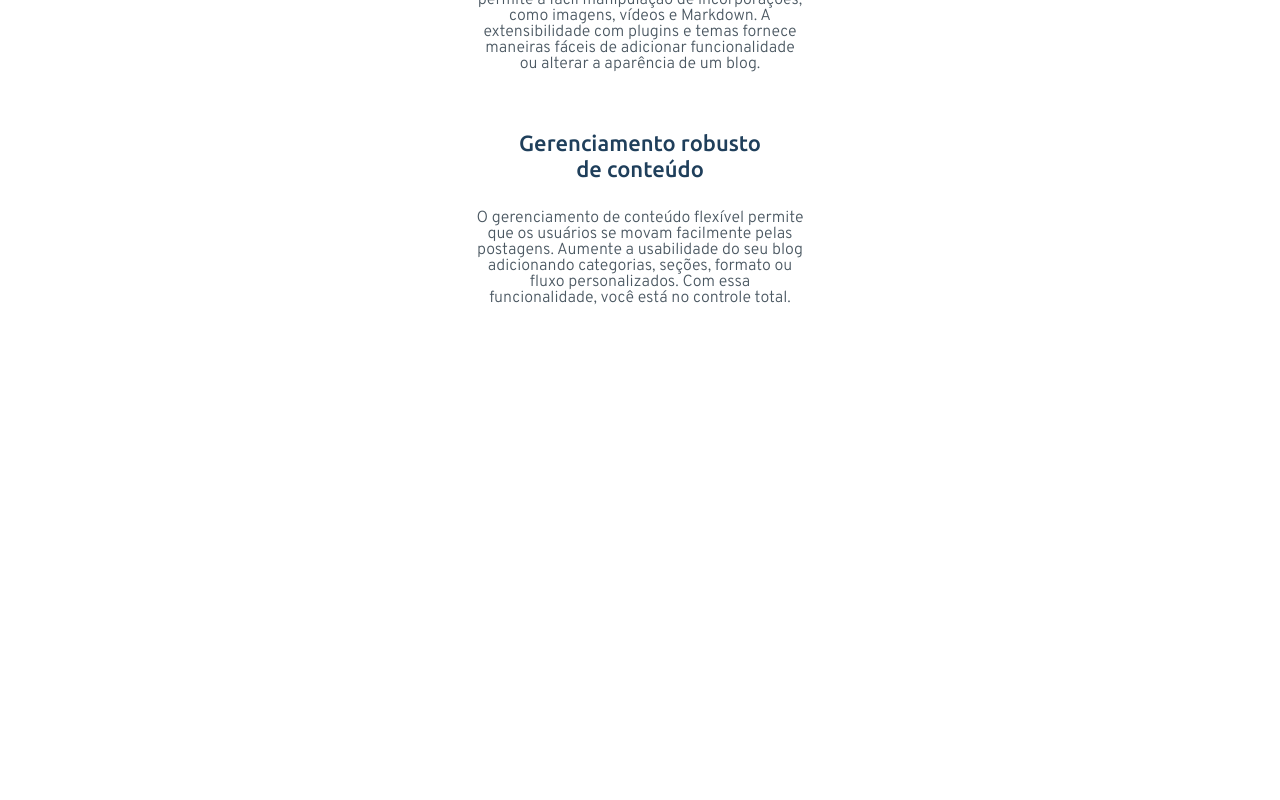
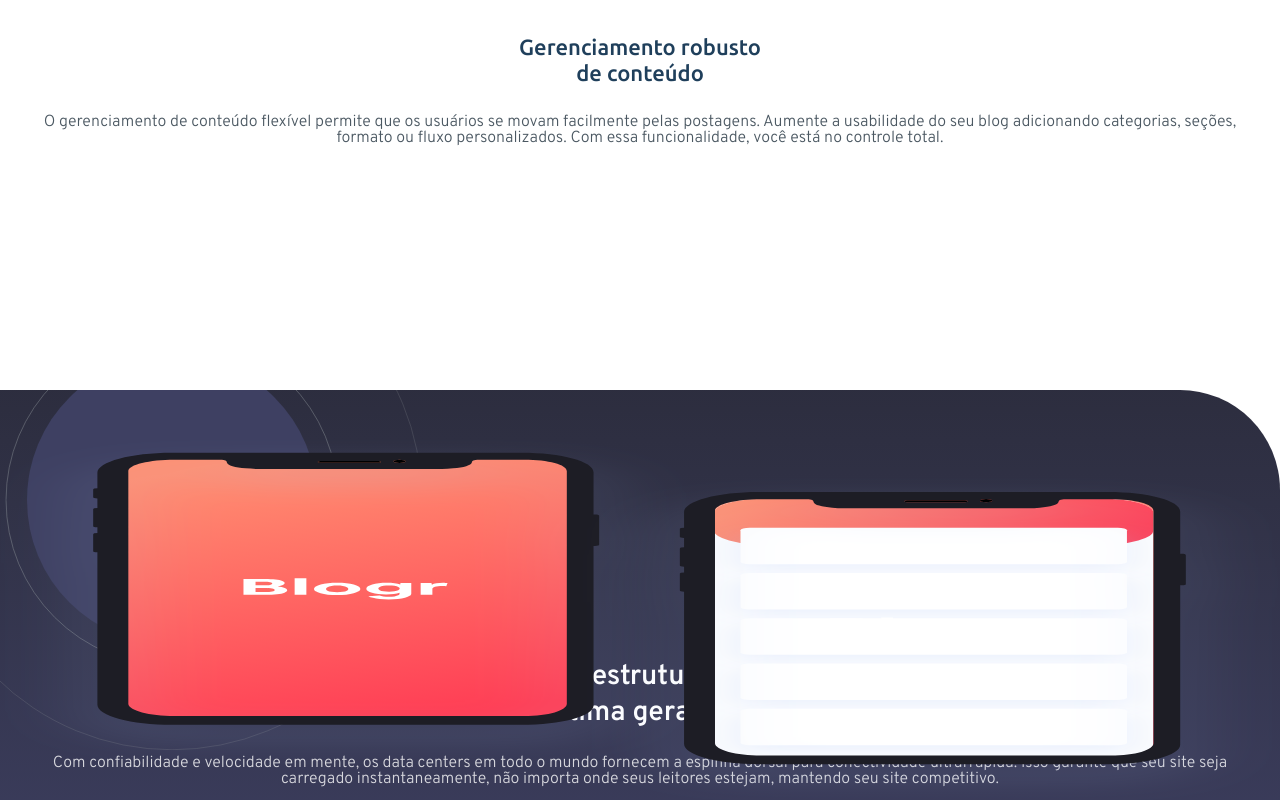
Before and after one commit to LipePLima/Blogr, an Angular app: page / in a window 1280 px wide. Shown: the part 1300-2100 px from the top of the page. Before the commit the page ends 1608 px from the top, so only its background shows below. Built offline with nearby package versions, Linux system fonts and the light colour scheme.

Commit message:
Conteúdo Infraestrutura de ponta feito

```diff
--- a/src/app/components/main/main.component.css
+++ b/src/app/components/main/main.component.css
@@ -2,11 +2,10 @@
   font: 600 22px 'Ubuntu', sans-serif;
   color: hsl(208, 49%, 24%);
   text-align: center;
-  margin: 106px 0 54px 0;
+  margin: 6.625rem 0 3.375rem 0;
 }
 
 .img-future {
-  width: 20.438rem;
   height: 21.25rem;
   background: url("../../../assets/img/illustration-editor-mobile.svg") no-repeat center;
 }
@@ -20,7 +19,42 @@
 
 .text-future {
   font-family: 'Overpass', sans-serif;
-  width: 20.438rem;
   text-align: center;
   color: hsl(207, 13%, 34%);
+  margin: 0 2.219rem 0 2.219rem;
 }
+
+.container-infra {
+  display: flex;
+  justify-content: center;
+  align-items: center;
+  flex-direction: column;
+  width: 100vw;
+  height: 36.625rem;
+  margin-top: 15.25rem;
+  background: url('../../../assets/img/bg-pattern-circles.svg') no-repeat, linear-gradient(hsl(237, 17%, 21%), hsl(237, 23%, 32%));
+  background-size: 500px 500px, auto;
+  background-position: -78px -140px, 0;
+  border-radius: 0 100px 0 110px;
+}
+
+.img-infra {
+  position: absolute;
+  top: 108.75rem;
+  width: 100%;
+  height: 22.625rem;
+}
+
+.title-infra {
+  font: 600 28px 'Overpass', sans-serif;
+  color: #fff;
+  text-align: center;
+  margin-top: 5rem;
+}
+
+.text-infra {
+  font-family: 'Overpass', sans-serif;
+  text-align: center;
+  color: rgba(255, 255, 255, 0.8);
+  margin: 1.5rem 2.219rem 0 2.219rem;
+}
--- a/src/app/components/main/main.component.html
+++ b/src/app/components/main/main.component.html
@@ -1,20 +1,30 @@
 <section class="conteiner-future">
-  <h1 class="title-future">Projetado para o futuro</h1>
+  <h2 class="title-future">Projetado para o futuro</h2>
   <div class="img-future"></div>
-  <h2 class="subtitle-future">
+  <h3 class="subtitle-future">
     Apresentando um <br> editor extensível
-  </h2>
+  </h3>
   <p class="text-future">
     Blogr possui uma interface extremamente intuitiva que permite que você se concentre em uma coisa: criar conteúdo.
     O editor suporta o gerenciamento de vários blogs e permite a fácil manipulação de incorporações, como imagens,
     vídeos e Markdown. A extensibilidade com plugins e temas fornece maneiras fáceis de adicionar funcionalidade ou
     alterar a aparência de um blog.
   </p>
-  <h2 class="subtitle-future">
+  <h3 class="subtitle-future">
     Gerenciamento robusto <br> de conteúdo
-  </h2>
+  </h3>
   <p class="text-future">
     O gerenciamento de conteúdo flexível permite que os usuários se movam facilmente pelas postagens. Aumente a usabilidade do seu blog
     adicionando categorias, seções, formato ou fluxo personalizados. Com essa funcionalidade, você está no controle total.
   </p>
 </section>
+<section class="container-infra">
+  <img class="img-infra" src="../../../assets/img/illustration-phones.svg" alt="">
+  <h2 class="title-infra">
+    Infraestrutura de<br>última geração
+  </h2>
+  <p class="text-infra">
+    Com confiabilidade e velocidade em mente, os data centers em todo o mundo fornecem a espinha dorsal para conectividade ultrarrápida.
+    Isso garante que seu site seja carregado instantaneamente, não importa onde seus leitores estejam, mantendo seu site competitivo.
+  </p>
+</section>
```
Also changed, not shown: src/assets/img/illustration-phones.svg, 1 other file (tests, documents, lock files or other folders).
